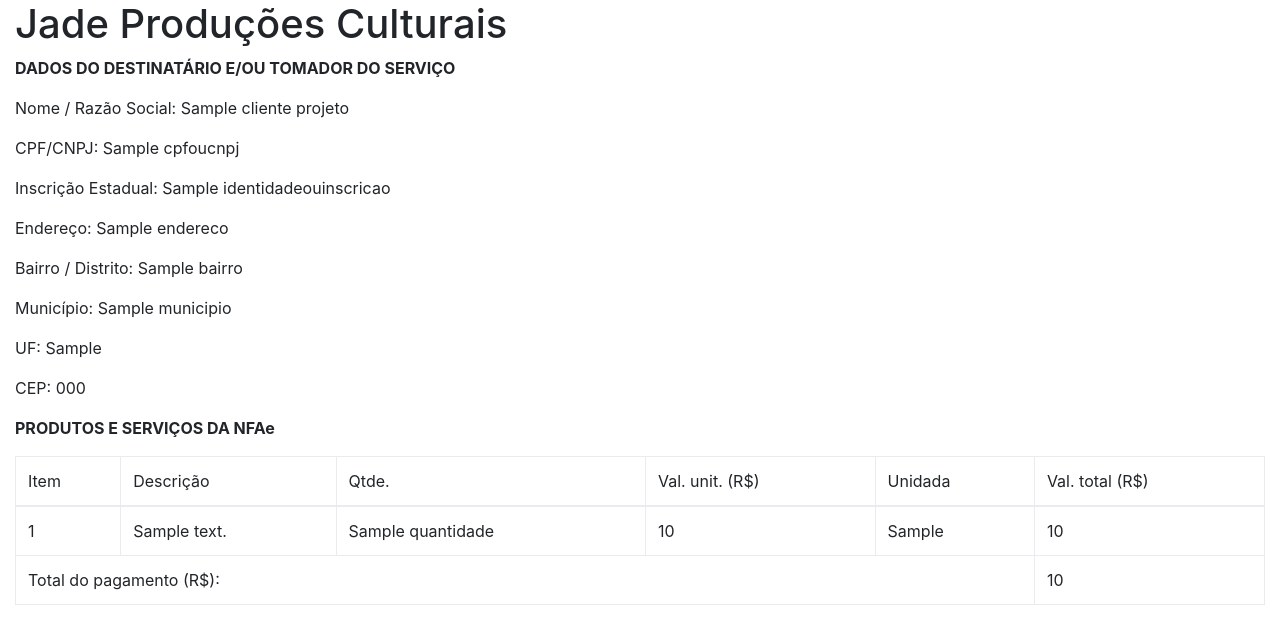
After one commit to jadeproducoes/jadeproducoesculturais, a Django app: template pagamento/templates/pagamento/dados_emissao_nota_fiscal.html in a window 1280 px wide. The commit adds this page. Shown: the top 644 px of the page. Run offline with Django 3.2, Linux system fonts and the light colour scheme; the template is opened without the code that fills it: most values are stand-ins (such as "Sample title", 1, 10 or a date in 2020); parts of the project's set-up code (start-up, migrations or seed data) failed here and were passed over; some libraries are stand-ins or nearby versions.

Commit message:
Acho que eh o 22

```diff
--- /dev/null
+++ b/pagamento/templates/pagamento/dados_emissao_nota_fiscal.html
@@ -0,0 +1,41 @@
+{% extends 'jadebase.html' %}
+{% load l10n %}
+
+{% block conteudo %}
+    <div>
+        <p><b>DADOS DO DESTINATÁRIO E/OU TOMADOR DO SERVIÇO</b></p>
+        <p>Nome / Razão Social: {{pagamento.id_projeto.cliente_projeto.nome}}</p>
+        <p>CPF/CNPJ: {{pagamento.id_projeto.cliente_projeto.cpfoucnpj}}</p>
+        <p>Inscrição Estadual: {{pagamento.id_projeto.cliente_projeto.identidadeouinscricao}}</p>
+        <p>Endereço: {{pagamento.id_projeto.cliente_projeto.endereco}}</p>
+        <p>Bairro / Distrito: {{pagamento.id_projeto.cliente_projeto.bairro}}</p>
+        <p>Município: {{pagamento.id_projeto.cliente_projeto.municipio}}</p>
+        <p>UF: {{pagamento.id_projeto.cliente_projeto.uf}}</p>
+        <p>CEP: {{pagamento.id_projeto.cliente_projeto.cep}}</p>
+        <p><b>PRODUTOS E SERVIÇOS DA NFAe</b></p>
+        <table class="table table-bordered">
+            <thead>
+                <tr>
+                    <td>Item</td>
+                    <td>Descrição</td>
+                    <td>Qtde.</td>
+                    <td>Val. unit. (R$)</td>
+                    <td>Unidada</td>
+                    <td>Val. total (R$)</td>
+                </tr>
+            </thead>
+            <tbody>
+                {% for item in pagamento.itens_pagamento %}
+                    <tr><td>{{forloop.counter}}</td>
+                        <td>{{item.descricao_rubrica}}</td>
+                        <td>{{item.quantidade}}</td>
+                        <td>{{item.id_rubrica.valor_solicitado}}</td>
+                        <td>{{item.id_rubrica.unidade_medida}}</td>
+                        <td>{{item.valor_bruto_pagamento}}</td>
+                    </tr>
+                {% endfor %}
+                <tr><td colspan="5">Total do pagamento (R$):</td><td>{{pagamento.valor_bruto_pagamento}}</td></tr>
+            </tbody>
+        </table>
+    </div>
+{% endblock %}
--- a/pagamento/templates/pagamento/pagamento.html
+++ b/pagamento/templates/pagamento/pagamento.html
@@ -88,7 +88,9 @@
                 </table>
                 {% if pagamento.id_pessoa.pessoa_fisica and rubricas_pagamento.count > 0%}
                     <p><b><a href="{% url 'editadescontos' id_pagamento=pagamento.id %}">Alterar descontos de impostos</a> -
-                            <a href="{% url 'cancelardescontos' id_pagamento=pagamento.id %}">Cancelar descontos</a></b></p>
+                          <a href="{% url 'cancelardescontos' id_pagamento=pagamento.id %}">Cancelar descontos</a></b> -
+                          <a href="{% url 'emitir_rpa' id_pagamento=pagamento.id %}">Emitir RPA</a>
+                    </p>
                     {% if pagamento.valor_ISS == 0 %}
                         <div class="alert alert-danger">
                             O(A) beficiário(a) é PESSOA FÍSICA, mas não está sendo cobrado o <b>ISS</b> sobre o pagamento
--- a/pagamento/templates/pagamento/pagamentos.html
+++ b/pagamento/templates/pagamento/pagamentos.html
@@ -63,7 +63,7 @@
                               {% if pagamento.beneficiario.pessoa_fisica %}
                                 <a href="{% url 'emitir_rpa' id_pagamento=pagamento.id %}">Emitir RPA</a>
                               {% else %}
-                                Emissor de NF
+                                <a href="{% url 'dados_emissao_nota_fiscal' id_pagamento=pagamento.id %}">Dados NF</a>
                               {% endif%}
                           </td>
                           <td align="center"><a href="{% url 'pagamento' id_pagamento=pagamento.id %}">Editar</a></td>
--- a/pagamento/urls.py
+++ b/pagamento/urls.py
@@ -23,4 +23,5 @@
     url(r'^editaformacomprovacao/(?P<id_forma_comprovacao>[0-9]+)/$', views.editaformacomprovacao, name='editaformacomprovacao'),
     url(r'^eliminaformacomprovacao/(?P<id_forma_comprovacao>[0-9]+)/$', views.eliminaformacomprovacao, name='eliminaformacomprovacao'),
     url(r'^emitir_rpa/(?P<id_pagamento>[0-9]+)/$', views.emitir_rpa, name='emitir_rpa'),
+    url(r'^dados_emissao_nota_fiscal/(?P<id_pagamento>[0-9]+)/$', views.dados_emissao_nota_fiscal, name='dados_emissao_nota_fiscal'),
 ]
```
Also changed, not shown: pagamento/views.py (+9 -0 lines), utils/models.py (+10 -1 lines), db.sqlite3, utils/migrations/0016_auto_20180218_2251.py (added).
